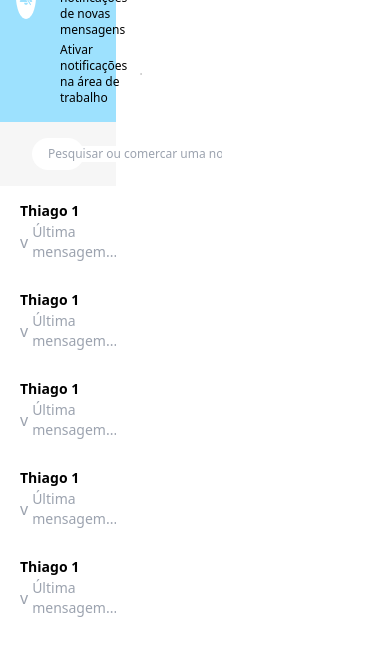
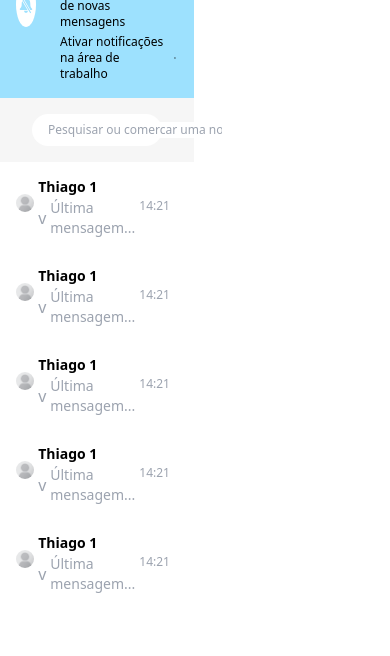
Before and after one commit to thiago-santanna/clone-whats, a Next.js app: page /Components/Container in a window 390 px wide. Shown: the top 656 px of the page. Built offline with nearby package versions, Linux system fonts and the light colour scheme.

Commit message:
adicionado responsividade nas telas princ

```diff
--- a/pages/Components/Container/container.module.css
+++ b/pages/Components/Container/container.module.css
@@ -10,3 +10,14 @@
 .bgRight {
     width: 70%;
 }
+
+@media (max-width: 768px) {
+    .bgLeft {
+        width: 50%;
+        border-right: solid 1px #fff;
+    }
+
+    .bgRight {
+        width: 50%;
+    }
+}
--- a/pages/Components/Container/index.tsx
+++ b/pages/Components/Container/index.tsx
@@ -42,7 +42,6 @@ const Container: React.FC = () => {
                             <Element name="lista19"><Mensagem nome="Thiago 1" statusMensagem="v" ultimaMensagem="Última mensagem..." /></Element>
                             <Element name="lista20"><Mensagem nome="Thiago 1" statusMensagem="v" ultimaMensagem="Última mensagem..." /></Element>
                         </Element>
-
                     </div>
                 </div>
 
```
